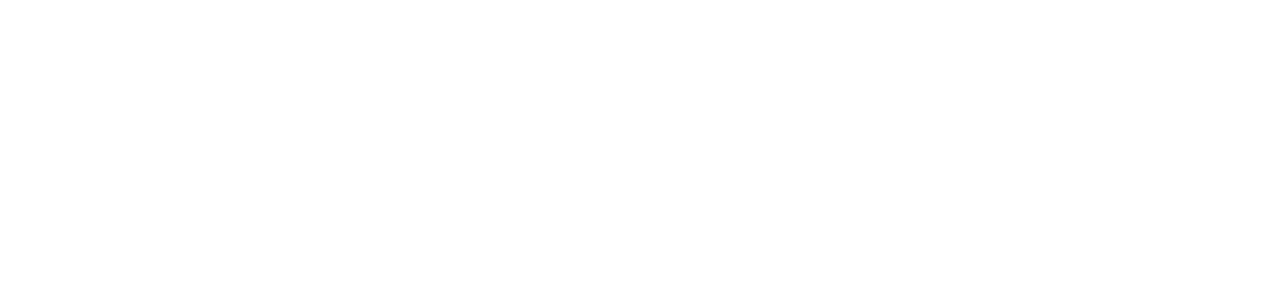
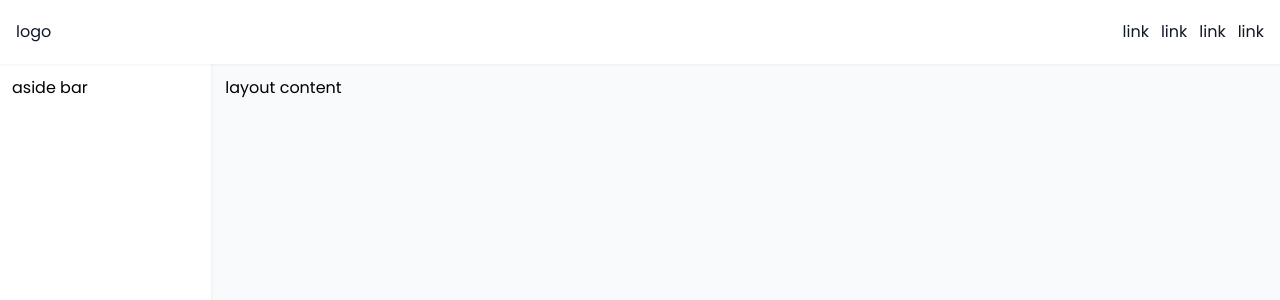
Before and after one commit to MedjadjiAbdelkadir/shield-job-application, a React (Vite) app: page /profile in a window 1280 px wide. Before the commit this address had no page. Shown: the top 300 px of the page. Built offline with nearby package versions, Linux system fonts and the light colour scheme.

Commit message:
start createing profile page layout for normal users

```diff
--- a/src/navigation/routes.jsx
+++ b/src/navigation/routes.jsx
@@ -2,7 +2,7 @@
 
 import { BrowserRouter, Routes, Route } from 'react-router-dom'
 
-import { Home, Login, Register, Jobs } from '@pages/_index'
+import { Home, Login, Register, Jobs, Profile } from '@pages/_index'
 
 const routes = [
   {
@@ -20,6 +20,10 @@
   {
     path: '/Jobs',
     element: <Jobs />
+  },
+  {
+    path: '/profile',
+    element: <Profile />
   }
 ]
 
--- a/src/pages/_index.js
+++ b/src/pages/_index.js
@@ -2,3 +2,4 @@
 export { default as Login } from './login/page'
 export { default as Register } from './register/page'
 export { default as Jobs } from './jobs/page'
+export { default as Profile } from './profile/page'
--- /dev/null
+++ b/src/pages/profile/components/aside.jsx
@@ -0,0 +1,7 @@
+import React from 'react'
+
+export default function Aside () {
+  return (
+    <aside className="hidden lg:block min-h-screen w-2/12 bg-white p-3 border-r-2 border-gray-100 border-solid">aside bar</aside>
+  )
+}
--- /dev/null
+++ b/src/pages/profile/components/layout.jsx
@@ -0,0 +1,24 @@
+import React from 'react'
+
+import PropTypes from 'prop-types'
+
+import Aside from './aside'
+import Navbar from './navbar'
+
+export default function Layout ({ children }) {
+  return (
+    <div className="font-poppins bg-gray-50 min-h-screen">
+      <Navbar />
+      <div className="flex pt-16">
+        <Aside />
+        <main className="w-full lg:w-10/12 px-3 py-3">
+          {children}
+        </main>
+      </div>
+    </div>
+  )
+}
+
+Layout.propTypes = {
+  children: PropTypes.node.isRequired
+}
--- /dev/null
+++ b/src/pages/profile/components/navbar.jsx
@@ -0,0 +1,17 @@
+import React from 'react'
+
+export default function Navbar () {
+  return (
+    <nav className="h-16 bg-white shadow-sm text-gray-900 fixed top-0 w-full">
+        <div className="flex justify-between items-center h-full px-4">
+            <a href="#">logo</a>
+            <ul className="flex gap-3">
+                <li>link</li>
+                <li>link</li>
+                <li>link</li>
+                <li>link</li>
+            </ul>
+        </div>
+    </nav>
+  )
+}
--- /dev/null
+++ b/src/pages/profile/page.jsx
@@ -0,0 +1,17 @@
+import React from 'react'
+
+import Head from '@components/head'
+import Layout from './components/layout'
+
+export default function Profile () {
+  return (
+    <>
+      <Head>
+        <title>Profile | Shield</title>
+      </Head>
+      <Layout>
+        layout content
+      </Layout>
+    </>
+  )
+}
```
